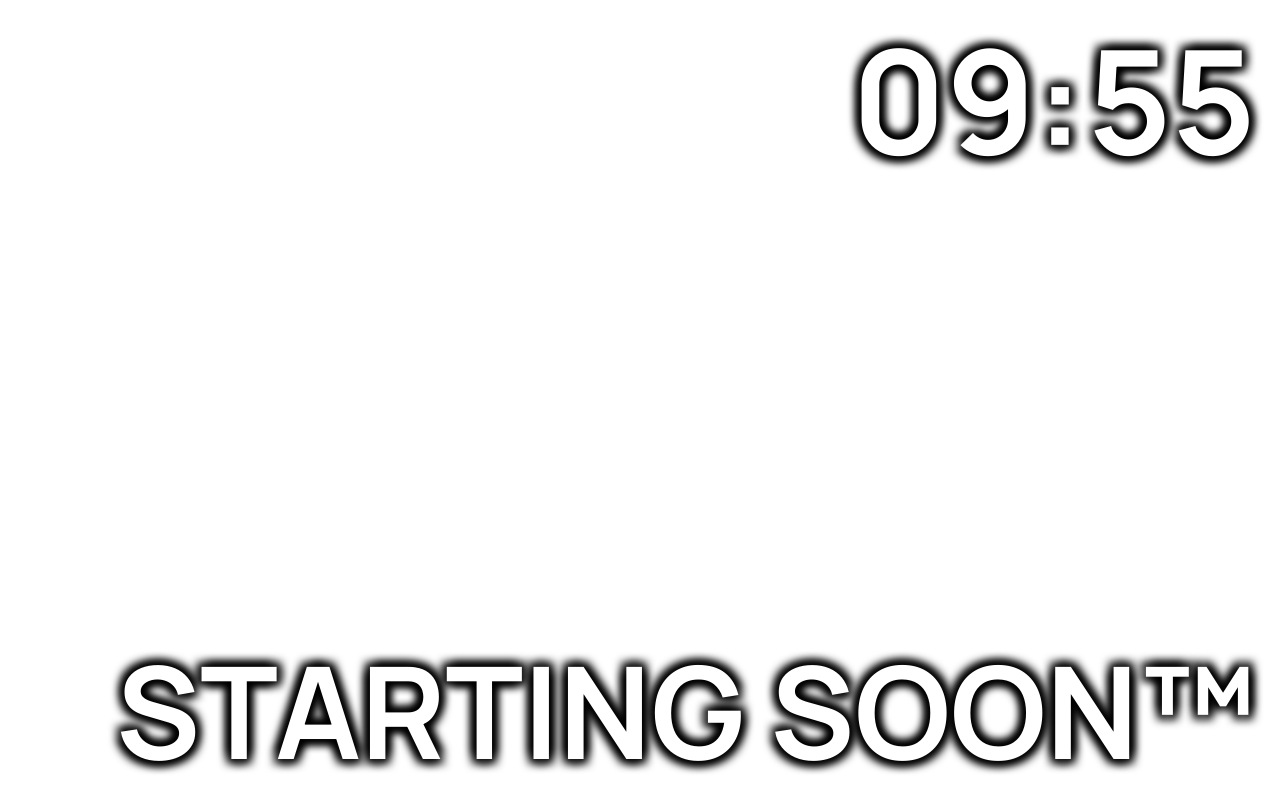
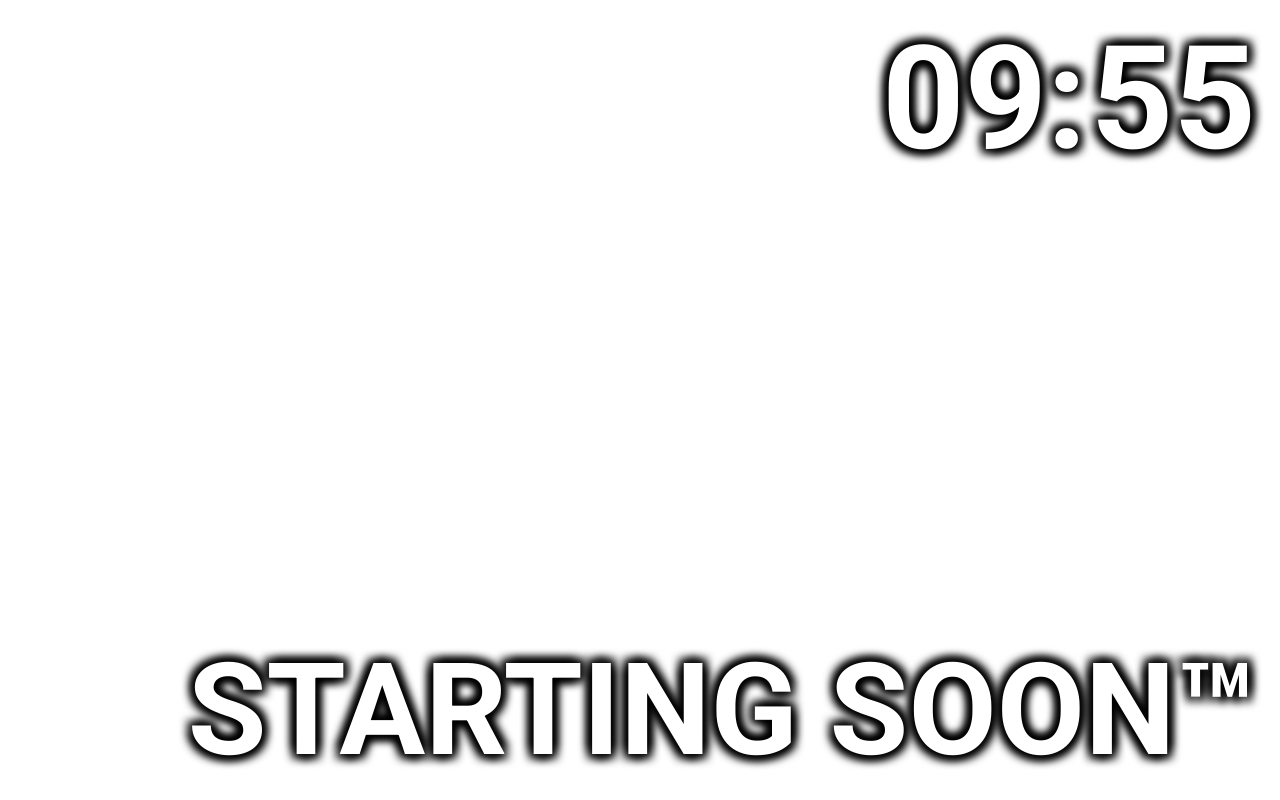
Before and after one commit to mercurialworld/intermission-overlay, a plain HTML site: page index.html in a window 1280 px wide. Drawn offline with nearby package versions, Linux system fonts and the light colour scheme.

Commit message:
feat: switch from Manrope to Roboto

```diff
--- a/index.html
+++ b/index.html
@@ -4,7 +4,7 @@
     <title>Intermission Overlay</title>
     <script defer type="text/javascript" src="script.js"></script>
     <style>
-      @import url("https://fonts.googleapis.com/css2?family=Manrope:wght@200..800&display=swap");
+      @import url('https://fonts.googleapis.com/css2?family=Manrope:wght@700&family=Roboto:ital,wght@0,100..900;1,100..900&display=swap');
     </style>
     <link rel="stylesheet" href="normalizecss/normalize.css" />
     <link rel="stylesheet" href="style.css" />
--- a/style.css
+++ b/style.css
@@ -3,7 +3,7 @@
 }
 
 body {
-  font-family: "Manrope", sans-serif;
+  font-family: "Roboto", sans-serif;
   font-weight: 700;
   font-style: normal;
 }
```
